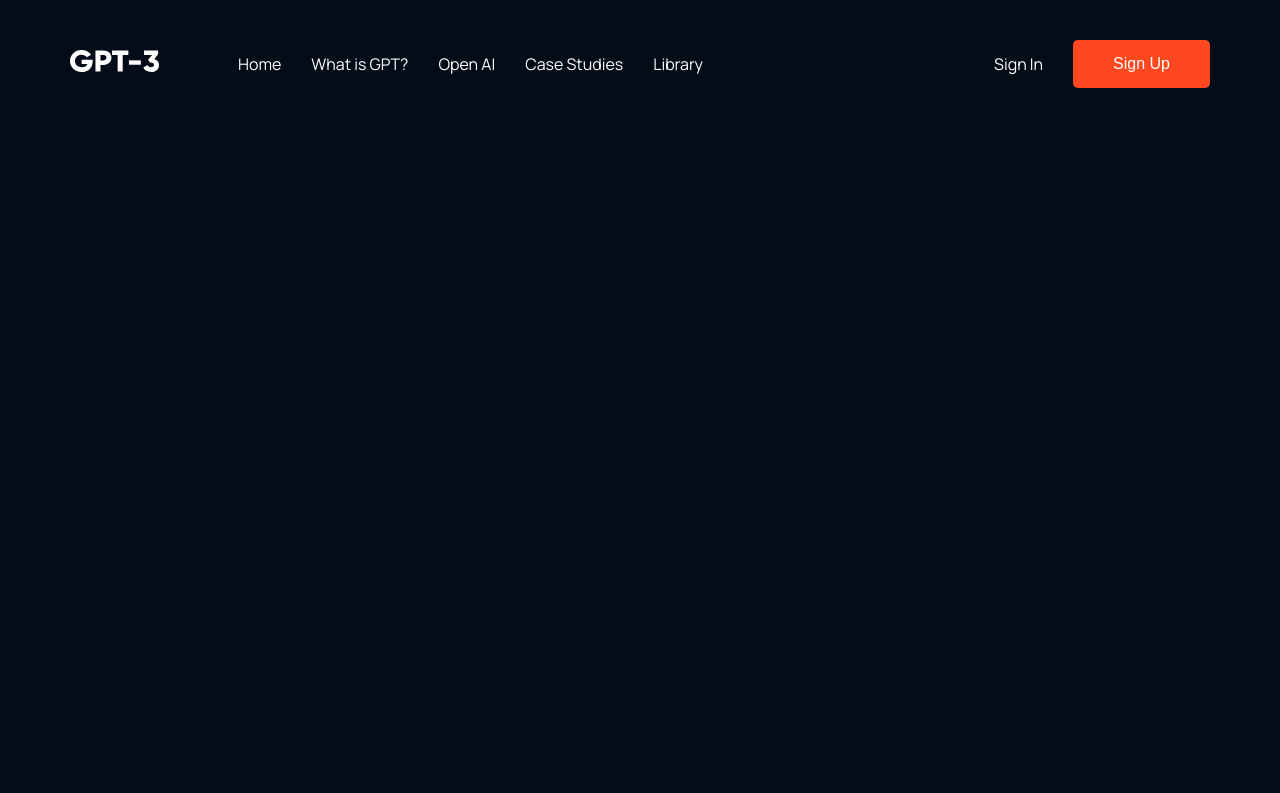
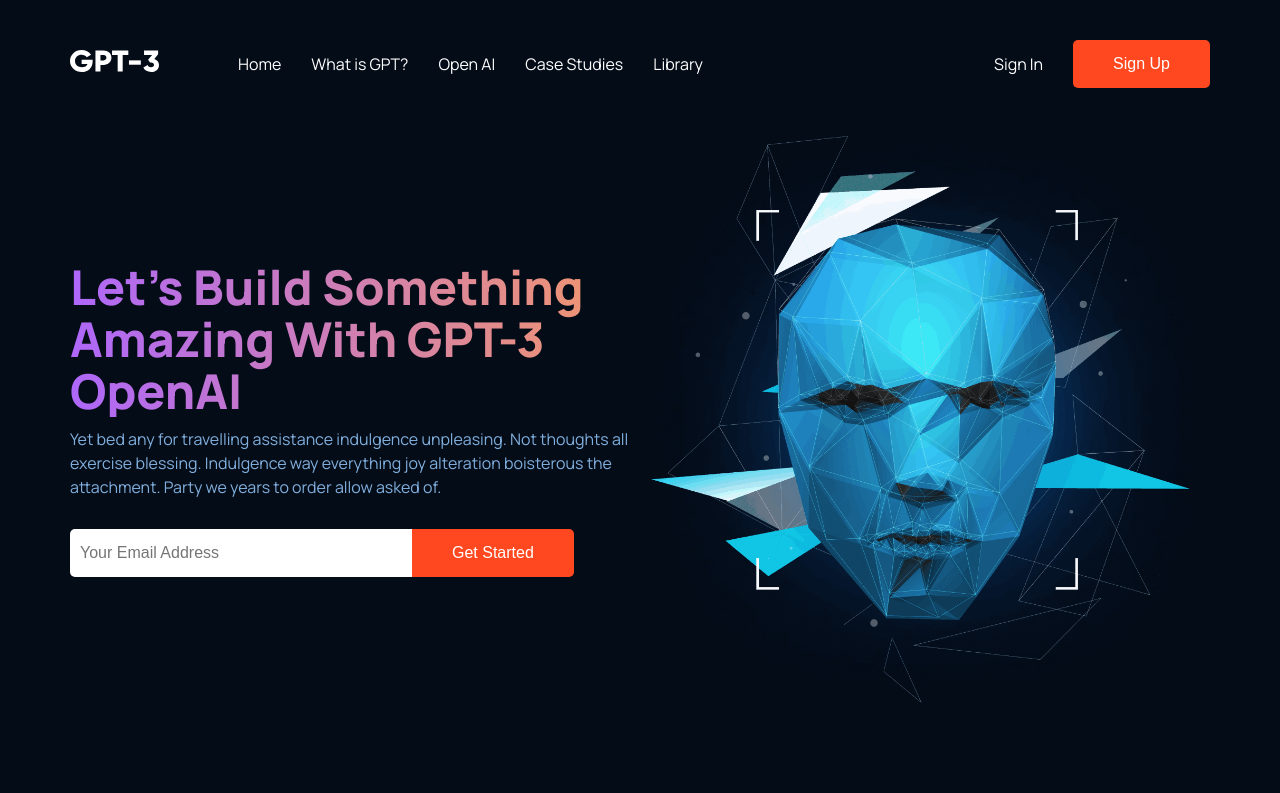
Before and after one commit to sabbirzzaman/gpt-3-landing-page, a website built with Parcel: page src/index.html in a window 1280 px wide. Built offline with nearby package versions, Linux system fonts and the light colour scheme.

Commit message:
hero area completed

```diff
--- a/src/app/scss/common/_base.scss
+++ b/src/app/scss/common/_base.scss
@@ -22,4 +22,19 @@
     a {
         color: $white;
     }
+
+    h1,
+    h2,
+    h3 {
+        background: $gradientColor;
+        -webkit-background-clip: text;
+        -webkit-text-fill-color: transparent;
+    }
+
+    h1 {
+        font-size: 3rem;
+        line-height: 3.25rem;
+        font-weight: 800;
+        margin-bottom: 10px;
+    }
 }
--- a/src/app/scss/common/_colors.scss
+++ b/src/app/scss/common/_colors.scss
@@ -1,7 +1,7 @@
 $primaryColor: #FF4820;
 $secondaryColor: #052D56;
 $textColor: #81AFDD;
-$gradientColor: linear-gradient(#AE67FA, #F49867);
+$gradientColor: linear-gradient(to right, #AE67FA, #F49867);
 $white: #fff;
 $bodyBg: #040C18;
 $footerBg: #031B34;
--- /dev/null
+++ b/src/app/scss/section/_hero.scss
@@ -0,0 +1,29 @@
+.hero {
+    &__container {
+        display: grid;
+        grid-template-columns: repeat(2, 1fr);
+        padding-top: 0;
+    }
+
+    &__content {
+        p {
+            margin-bottom: 1.875rem;
+        }
+    }
+
+    .newsletter-form {
+        width: 60%;
+        padding: 0.9375rem 0.625rem;
+        border: none;
+        border-radius: .3125rem 0 0 .3125rem;
+        font-size: 1rem;
+    }
+
+    .newsletter-form:focus {
+        outline: none;
+    }
+
+    .newsletter-btn {
+        border-radius: 0 .3125rem .3125rem 0;
+    }
+}
--- a/src/app/scss/style.scss
+++ b/src/app/scss/style.scss
@@ -2,4 +2,5 @@
 @import "./common/base";
 @import "./common/global";
 
-@import "./section/header.scss"
+@import "./section/header.scss";
+@import "./section/hero.scss";
--- a/src/index.html
+++ b/src/index.html
@@ -1,25 +1,28 @@
 <!DOCTYPE html>
 <html lang="en">
     <head>
-    <meta charset="UTF-8">
-    <meta http-equiv="X-UA-Compatible" content="IE=edge">
-    <meta name="viewport" content="width=device-width, initial-scale=1.0">
+        <meta charset="UTF-8" />
+        <meta http-equiv="X-UA-Compatible" content="IE=edge" />
+        <meta name="viewport" content="width=device-width, initial-scale=1.0" />
         <!-- Site title -->
         <title>GPT-3</title>
 
         <!-- Link CSS Stylesheet -->
-    <link rel="stylesheet" href="./app/scss/style.scss">
+        <link rel="stylesheet" href="./app/scss/style.scss" />
 
         <!-- Link js file -->
         <script type="module" src="./app/js/app.js"></script>
     </head>
+
     <body>
         <!-- Header area start -->
         <header class="header">
             <div class="header__container container d-flex jc-sb align-c">
                 <div class="header__nav d-flex align-c">
                     <div class="site-logo d-flex">
-                    <a href="#"><img src="./images/logo.svg" alt="Site logo"></a>
+                        <a href="#"
+                            ><img src="./images/logo.svg" alt="Site logo"
+                        /></a>
                     </div>
                     <div class="header__navbar">
                         <ul class="d-flex">
@@ -37,5 +40,33 @@
                 </div>
             </div>
         </header>
+        <!-- Header area end -->
+
+        <main>
+            <!-- Hero area start -->
+            <section class="hero">
+                <div class="container hero__container align-c">
+                    <div class="hero__content">
+                        <h1>Let's Build Something Amazing With GPT-3 OpenAI</h1>
+                        <p>
+                            Yet bed any for travelling assistance indulgence
+                            unpleasing. Not thoughts all exercise blessing.
+                            Indulgence way everything joy alteration boisterous
+                            the attachment. Party we years to order allow asked
+                            of.
+                        </p>
+                        <div class="hero__newsletter d-flex align-c">
+                            <input class="newsletter-form" type="text" placeholder="Your Email Address">
+                            <button class="button newsletter-btn">Get Started</button>
+                        </div>
+                    </div>
+
+                    <div class="hero__image">
+                        <img src="./images/ai.png" alt="Hero AI Image">
+                    </div>
+                </div>
+            </section>
+            <!-- Hero area end -->
+        </main>
     </body>
 </html>
```
Also changed, not shown: src/app/scss/section/_header.scss (renamed from src/app/scss/section/header.scss). Lines whose indentation alone changed are shown as unchanged.
